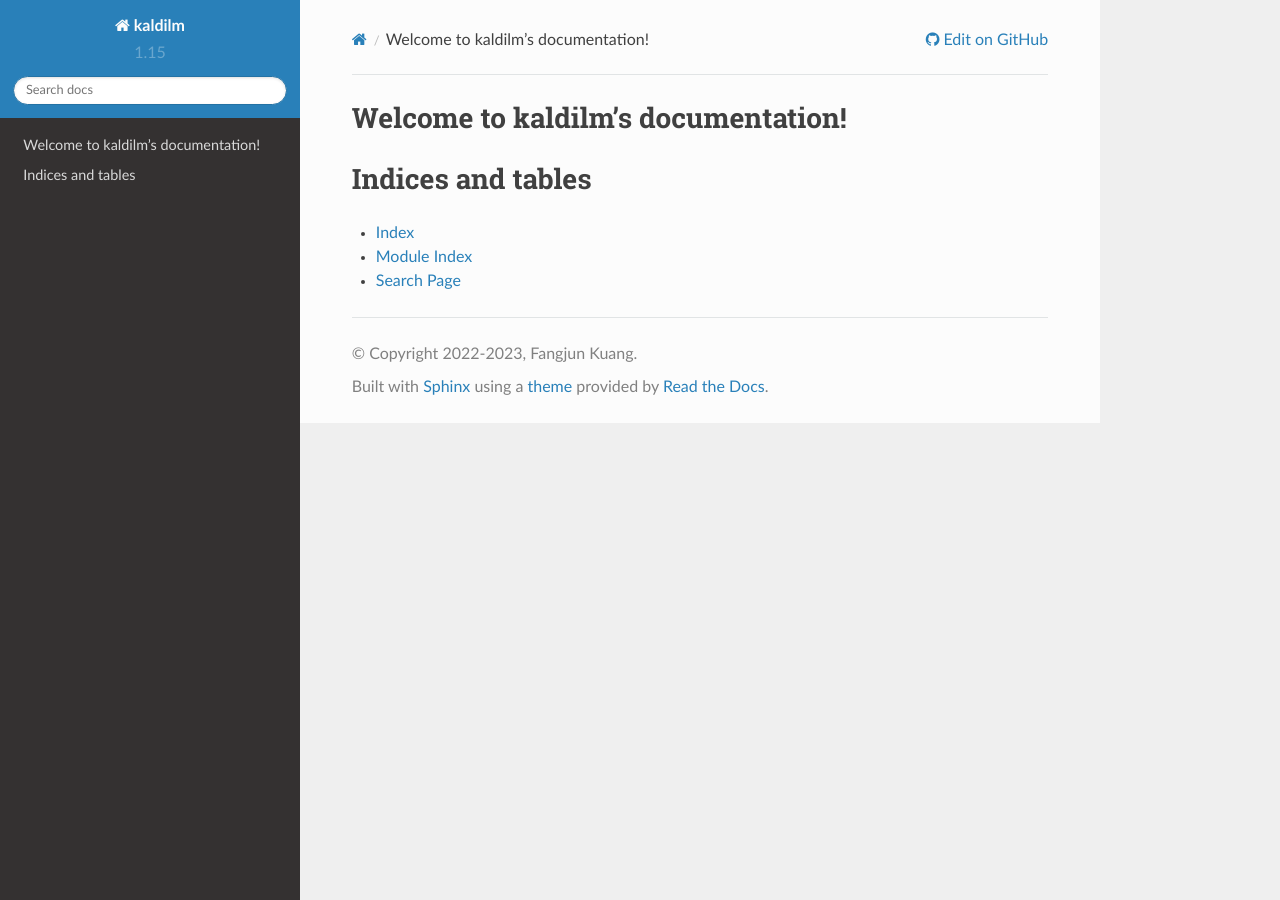
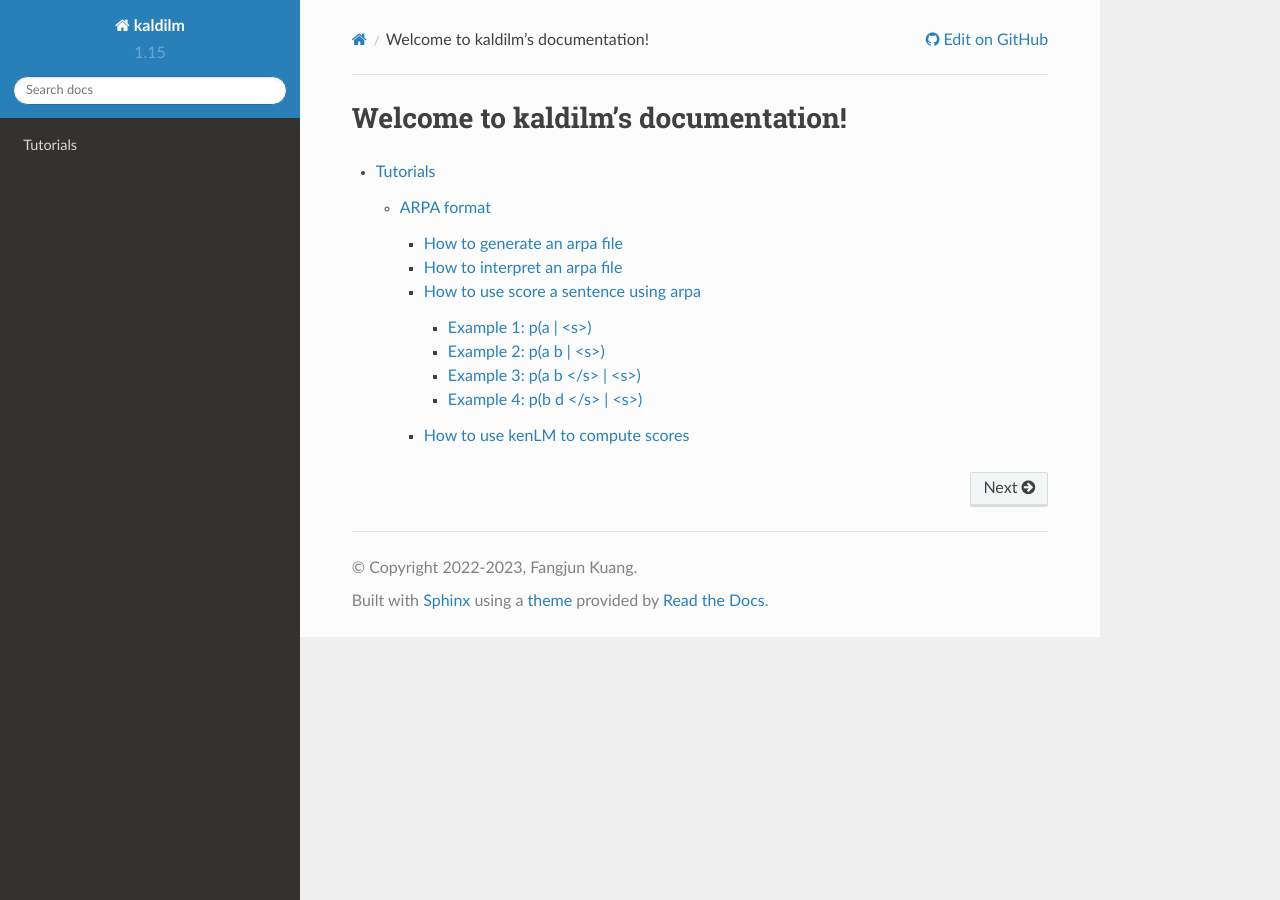
Before and after one commit to csukuangfj/kaldilm, a Sphinx documentation site: the page built from docs/source/index.rst, in a window 1280 px wide. Built offline with Sphinx 7.4.7 and the Read the Docs theme 2.0.0, drawn with Linux system fonts in a browser that asks for light colours; some of the changed lines change nothing that is shown.

Commit message:
Arpa format (#30)
* add tutorial about arpa format

* add missing files

* add arpa tutorial

```diff
--- a/docs/source/conf.py
+++ b/docs/source/conf.py
@@ -55,6 +55,7 @@ extensions = [
     "sphinx_rtd_theme",
     "sphinx_tabs.tabs",
     "sphinxcontrib.youtube",
+    "sphinx.ext.mathjax",
 ]
 
 # Add any paths that contain templates here, relative to this directory.
@@ -103,3 +104,7 @@ html_theme_options = {
 rst_epilog = """
 .. _Kaldi: https://github.com/kaldi-asr/kaldi
 """
+
+mathjax_path = (
+    "https://cdn.mathjax.org/mathjax/latest/MathJax.js?config=TeX-AMS-MML_HTMLorMML"
+)
--- a/docs/source/index.rst
+++ b/docs/source/index.rst
@@ -6,15 +6,8 @@
 Welcome to kaldilm's documentation!
 ===================================
 
+
 .. toctree::
-   :maxdepth: 2
-   :caption: Contents:
+   :maxdepth: 5
 
-
-
-Indices and tables
-==================
-
-* :ref:`genindex`
-* :ref:`modindex`
-* :ref:`search`
+   tutorials/index
--- /dev/null
+++ b/docs/source/tutorials/arpa-format.rst
@@ -0,0 +1,185 @@
+ARPA format
+===========
+
+How to generate an arpa file
+----------------------------
+
+Given the following text,
+
+.. code-block:: bash
+
+   a b c d e
+   d e f a
+   a b c d e f a
+
+
+we can convert it to a n-gram LM saved in `ARPA format <https://cmusphinx.github.io/wiki/arpaformat/>`_
+using the script `shared/make_kn_lm.py <https://github.com/k2-fsa/icefall/blob/master/icefall/shared/make_kn_lm.py>`_:
+
+.. code-block:: bash
+
+   cat > test.txt <<EOF
+   a b c d e
+   d e f a
+   a b c d e f a
+   EOF
+
+   wget https://raw.githubusercontent.com/k2-fsa/icefall/master/icefall/shared/make_kn_lm.py
+
+   python3 ./make_kn_lm.py -ngram-order 3 -text ./test.txt -lm test.arpa
+
+The content of ``test.arpa`` is given below:
+
+.. literalinclude:: ./code/test.arpa
+
+How to interpret an arpa file
+-----------------------------
+
+.. code-block:: bash
+
+  \data\
+  ngram 1=8
+  ngram 2=10
+  ngram 3=9
+
+An arpa file begins with the literal string ``\data\`` in the first line.
+The lines that follow it contain the number of entries for each order:
+
+  - ``ngram 1=8``: There are 8 entries for unigram
+  - ``ngram 2=10``: There are 10 entries for bigram
+  - ``ngram 3=9``: There are 9 entries for trigram. The highest order of this file
+    is 3.
+
+.. code-block:: bash
+
+  \1-grams:
+  -99.0000000	<s>	-0.8573325
+  -0.6989700	a	-0.7481880
+  -1.0000000	b	-0.8573325
+  -1.0000000	c	-0.8061800
+  -0.6989700	d	-1.1583625
+  -1.0000000	e	-0.7481880
+  -0.6989700	</s>
+  -1.0000000	f	-0.8061800
+
+``\1-grams:`` means the following entries belong to unigram.
+Each entry of unigram has 2 or 3 columns.
+
+  - Column 0: probability in :math:`\log_{10}`, i.e., :math:`\log_{10}(p)`
+  - Column 1: the word
+  - Column 2: back-off probability in :math:`\log_{10}`, If this column is absent, it is
+    :math:`\log_{10}(1) = 0` by default
+
+.. caution::
+
+   .. math::
+
+      \log(p) = \frac{\log_{10}(p)}{\log_{10}\mathrm{e}} = \log_{10}(p) \log(10) = \log_{10}(p) \times 2.302585092994046
+
+   .. math::
+
+      \log_{10}(p) = \frac{\log(p)}{\log(10)} = \frac{\log(p)}{2.302585092994046} = \log(p) \times 0.4342944819032518
+
+How to use score a sentence using arpa
+--------------------------------------
+
+Example 1: p(a | <s>)
+^^^^^^^^^^^^^^^^^^^^^
+
+  .. math::
+
+     \log_{10} \mathrm{p}(\mathrm{a}|\lt\!\mathrm{s}\!\gt) = -0.2041200
+
+We can read the value of :math:`\log_{10} \mathrm{p}(\mathrm{a}|\lt\!\mathrm{s}\!\gt)` directly
+from the arpa file.
+
+Example 2: p(a b | <s>)
+^^^^^^^^^^^^^^^^^^^^^^^
+
+.. math::
+
+   \log_{10} \mathrm{p}(\mathrm{a} \mathrm{b}|\lt\!\mathrm{s}\!\gt) &= \log_{10} \mathrm{p}(\mathrm{a}|\lt\!\mathrm{s}\!\gt) + \log_{10} \mathrm{p}(\mathrm{b}|\lt\!\mathrm{s}\!\gt \mathrm{a})\\
+    &= (-0.2041200) + (-0.0280287) \\
+    &= -0.23214869
+
+Example 3: p(a b </s> | <s>)
+^^^^^^^^^^^^^^^^^^^^^^^^^^^^
+
+.. math::
+
+   \log_{10} \mathrm{p}(\mathrm{a}\; \mathrm{b} \lt\!/\mathrm{s}\!\gt| \lt\!\mathrm{s}\!\gt) &= \log_{10} \mathrm{p}(\mathrm{a}|\lt\!\mathrm{s}\!\gt) + \log_{10} \mathrm{p}(\mathrm{b}|\lt\!\mathrm{s}\!\gt \mathrm{a}) + \log_{10}\mathrm{p}(\lt\!/\mathrm{s}\!\gt|\mathrm{a}\;\mathrm{b})\\
+    &= (-0.2041200) + (-0.0280287) + \log_{10}\mathrm{p}(\lt\!/\mathrm{s}\!\gt|\mathrm{a}\;\mathrm{b})\\
+    &= -0.23214869 + \log_{10}\mathrm{p}(\lt\!/\mathrm{s}\!\gt|\mathrm{a}\;\mathrm{b})\\
+    &= -0.23214869 + \log_{10}p_{\mathrm{backoff}}(\mathrm{a}\;\mathrm{b}) + \log_{10}\mathrm{p}(\lt\!/\mathrm{s}\!\gt|\mathrm{b})\\
+    &= -0.23214869 + (-0.3010300) + \log_{10}\mathrm{p}(\lt\!/\mathrm{s}\!\gt|\mathrm{b})\\
+    &= -0.53317869 + \log_{10}p_{\mathrm{backoff}}(\mathrm{b}) + \log_{10}\mathrm{p}(\lt\!/\mathrm{s}\!\gt)\\
+    &= -0.53317869 + (-0.8573325) + \log_{10}\mathrm{p}(\lt\!/\mathrm{s}\!\gt)\\
+    &= -1.39051119 + \log_{10}\mathrm{p}(\lt\!/\mathrm{s}\!\gt)\\
+    &= -1.39051119 + (-0.6989700) \\
+    &= -2.08948119 \\
+
+.. caution::
+
+   The arpa file does not contain ``a b </s>``, so when computing
+   :math:`\log_{10}\mathrm{p}(\lt\!/\mathrm{s}\!\gt|\mathrm{a}\;\mathrm{b})`, we use
+
+   .. math::
+
+      \log_{10}\mathrm{p}(\lt\!/\mathrm{s}\!\gt|\mathrm{a}\;\mathrm{b}) = \log_{10}p_{\mathrm{backoff}}(\mathrm{a}\;\mathrm{b}) + \log_{10}\mathrm{p}(\lt\!/\mathrm{s}\!\gt|\mathrm{b})
+
+   Similary, ``b </s>`` also does not exist in the arpa file, we use:
+
+   .. math::
+
+      \log_{10}\mathrm{p}(\lt\!/\mathrm{s}\!\gt|\mathrm{b}) = \log_{10}p_{\mathrm{backoff}}(\mathrm{b}) + \log_{10}\mathrm{p}(\lt\!/\mathrm{s}\!\gt)
+
+Example 4: p(b d </s> | <s>)
+^^^^^^^^^^^^^^^^^^^^^^^^^^^^
+
+.. math::
+
+   \log_{10} \mathrm{p}(\mathrm{b}\; \mathrm{d} \lt\!/\mathrm{s}\!\gt | \lt\!\mathrm{s}\!\gt) &= \log_{10} \mathrm{p}(\mathrm{b}|\lt\!\mathrm{s}\!\gt) + \log_{10} \mathrm{p}(\mathrm{d}|\lt\!\mathrm{s}\!\gt \mathrm{b}) + \log_{10}\mathrm{p}(\lt\!/\mathrm{s}\!\gt|\mathrm{b}\;\mathrm{d})\\
+   &= \log_{10}p_{\mathrm{backoff}}(\mathrm{\lt\!\mathrm{s}\!\gt})  +\log_{10} \mathrm{p}(\mathrm{b}) + \log_{10} \mathrm{p}(\mathrm{d}|\lt\!\mathrm{s}\!\gt \mathrm{b}) + \log_{10}\mathrm{p}(\lt\!/\mathrm{s}\!\gt|\mathrm{b}\;\mathrm{d})\\
+   &= (-0.8573325) +  (-1.0000000) + \log_{10} \mathrm{p}(\mathrm{d}|\lt\!\mathrm{s}\!\gt \mathrm{b}) + \log_{10}\mathrm{p}(\lt\!/\mathrm{s}\!\gt|\mathrm{b}\;\mathrm{d})\\
+   &= (-0.8573325) +  (-1.0000000) + \log_{10}p_{\mathrm{backoff}}(\mathrm{\lt\!\mathrm{s}\!\gt\mathrm{b}}) + \log_{10} \mathrm{p}(\mathrm{d}|\mathrm{b}) + \log_{10}\mathrm{p}(\lt\!/\mathrm{s}\!\gt|\mathrm{b}\;\mathrm{d})\\
+   &= (-0.8573325) +  (-1.0000000) + 0 + \log_{10} \mathrm{p}(\mathrm{d}|\mathrm{b}) + \log_{10}\mathrm{p}(\lt\!/\mathrm{s}\!\gt|\mathrm{b}\;\mathrm{d})\\
+   &= (-0.8573325) +  (-1.0000000) + 0 + \log_{10}p_{\mathrm{backoff}}(\mathrm{b}) + \log_{10} \mathrm{p}(\mathrm{d}) + \log_{10}\mathrm{p}(\lt\!/\mathrm{s}\!\gt|\mathrm{b}\;\mathrm{d})\\
+   &= (-0.8573325) +  (-1.0000000) + 0 + (-0.8573325) + (-1.1583625) + \log_{10}\mathrm{p}(\lt\!/\mathrm{s}\!\gt|\mathrm{b}\;\mathrm{d})\\
+   &= -3.8730275 + \log_{10}\mathrm{p}(\lt\!/\mathrm{s}\!\gt|\mathrm{b}\;\mathrm{d})\\
+   &= -3.8730275 + \log_{10}p_{\mathrm{backoff}}(\mathrm{b}\;\mathrm{d}) +  \log_{10}\mathrm{p}(\lt\!/\mathrm{s}\!\gt|\mathrm{d})\\
+   &= -3.8730275 + 0 +  \log_{10}\mathrm{p}(\lt\!/\mathrm{s}\!\gt|\mathrm{d})\\
+   &= -3.8730275 + 0 + \log_{10}p_{\mathrm{backoff}}(\mathrm{d}) +  \log_{10}\mathrm{p}(\lt\!/\mathrm{s}\!\gt)\\
+   &= -3.8730275 + 0 + (-1.1583625) + (-0.6989700) \\
+   &= -5.7303600 \\
+
+.. caution::
+
+   There is no ``<s> b`` in the arpa file, so when computing
+   :math:`\log_{10} \mathrm{p}(\mathrm{b}|\lt\!\mathrm{s}\!\gt)`, we use
+
+      .. math::
+
+          \log_{10} \mathrm{p}(\mathrm{b}|\lt\!\mathrm{s}\!\gt) = \log_{10}p_{\mathrm{backoff}}(\mathrm{\lt\!\mathrm{s}\!\gt}) +  \log_{10} \mathrm{p}(\mathrm{b})
+
+   There is no ``<s> b d`` in the arpa file, so when computing
+   :math:`\log_{10} \mathrm{p}(\mathrm{b}|\lt\!\mathrm{s}\!\gt)`, we use
+
+      .. math::
+
+        \log_{10} \mathrm{p}(\mathrm{d}|\lt\!\mathrm{s}\!\gt \mathrm{b}) &= \log_{10}p_{\mathrm{backoff}}(\mathrm{\lt\!\mathrm{s}\!\gt\mathrm{b}})  + \log_{10} \mathrm{p}(\mathrm{d}|\mathrm{b})  \\
+                                                                         &= 0  + \log_{10} \mathrm{p}(\mathrm{d}|\mathrm{b})  \\
+                                                                         &= \log_{10}p_{\mathrm{backoff}}(\mathrm{b}) +\log_{10} \mathrm{p}(\mathrm{d}) \\
+
+How to use kenLM to compute scores
+----------------------------------
+
+First, let us install ``kenlm`` with the following command:
+
+.. code-block:: bash
+
+  pip install https://github.com/kpu/kenlm/archive/master.zip
+
+.. literalinclude:: ./code/test-kenlm.py
+   :language: python
+   :linenos:
+   :caption: ./code/test-kenlm.py
--- /dev/null
+++ b/docs/source/tutorials/code/test-kenlm.py
@@ -0,0 +1,122 @@
+#!/usr/bin/env python3
+
+import kenlm
+
+
+def test():
+    # Note: When we use p(x), we are actually referring to log10(p(x))
+    model = kenlm.LanguageModel("./test.arpa")
+    # model.score() return probability in log10()
+
+    # p("a") in log10
+    assert abs(model.score("a", bos=False, eos=False) - (-0.6989700)) < 1e-5
+
+    # p(a|<s>) in log10
+    assert abs(model.score("a", eos=False) - (-0.2041200)) < 1e-5
+
+    # p(a b | <s>)
+    # = p(a | <s>) + p(b | <s> a)
+    # = (-0.204120) + (-0.0280287)
+    # = -0.23214869
+    #  print(model.score("a b", eos=False, bos=True))
+    assert abs(model.score("a b", eos=False, bos=True) - (-0.23214869)) < 1e-5
+
+    # p(a b </s> | <s>)
+    # = p(a | <s>) + p(b | <s> a) + p(</s> | a b)
+    # = (-0.204120) + (-0.0280287) + backoff(a b) + p(</s> | b)
+    # = (-0.204120) + (-0.0280287) + backoff(a b) + p(</s> | b)
+    # = (-0.204120) + (-0.0280287) + (-0.3010300) + backoff(b) + p(</s>)
+    # = (-0.204120) + (-0.0280287) + (-0.3010300) + (-0.8573325) + (-0.6989700)
+    # = -2.0894812
+    #  print(model.score("a b", eos=True, bos=True))
+    assert abs(model.score("a b", eos=True, bos=True) - (-2.0894812)) < 1e-5
+    # Pay attention to the computation of p(</s> | a b)
+    # p(</s> | a b)
+    # = backoff (a b) + p (</s> | b)
+    # = backoff (a b) + backoff(b) + p(</s>)
+    #
+    # Also note that p(</s>) is 0
+
+    # p(b d </s> | <s>)
+    # = p(b | <s>) + p (d | <s> b) + p(</s> | b d)
+    # = backoff(<s>) + p(b) + p (d | <s> b) + p(</s> | b d)
+    # = backoff(<s>) + p(b) + backoff(<s> b) + p(d | b) + p(</s> | b d)
+    # = backoff(<s>) + p(b) + backoff(<s> b) + backoff(b) +  p(d) + p(</s> | b d)
+    # = backoff(<s>) + p(b) + backoff(<s> b) + backoff(b) +  p(d) + backoff(b d) + p(</s> | d)
+    # = backoff(<s>) + p(b) + backoff(<s> b) + backoff(b) +  p(d) + backoff(b d) + backoff(d) + p(</s>)
+    # = (-0.8573325) + (-1.0000000) +  0     + (-0.8573325) + (-0.6989700) + 0   + (-1.1583625) + (-0.6989700)
+    # = -5.2709675
+    #  print(model.score("b d", eos=True, bos=True))
+    assert abs(model.score("b d", eos=True, bos=True) - (-5.2709675)) < 1e-5
+    print(model.score("b d", eos=True, bos=True))
+    print(list(model.full_scores("b d", eos=True, bos=True)))
+    # Note:
+    # p(b | <s>) = backoff(<s>) + p(b)
+    #
+    # p(d | <s> b) = backoff(<s> b) + p (d | b)
+    # since backoff (<s> b) does not exist, so it is 0
+    #
+    # p(d | b) = backoff(b) + p(d)
+    #
+    # p (</s> | b d) = backoff(b d) + p(</s> | d)
+    #                = backoff(b d) + backoff(d) + p(</s>)
+
+
+def test_statefull():
+    model = kenlm.LanguageModel("./test.arpa")
+    s1 = kenlm.State()
+    s2 = kenlm.State()
+    model.BeginSentenceWrite(s1)
+    accum = model.BaseScore(s1, "a", s2)  # p(a | <s>)
+    #  print(accum)  # -0.2041200
+    assert abs(accum - model.score("a", bos=True, eos=False)) < 1e-5
+    accum += model.BaseScore(s2, "b", s1)  # p(a | <s>) +  p(b | <s> a)
+    #  print(accum)  # -0.23214869
+    assert abs(accum - model.score("a b", bos=True, eos=False)) < 1e-5
+
+    # reset
+    s1 = kenlm.State()
+    s2 = kenlm.State()
+    model.BeginSentenceWrite(s1)
+    accum = model.BaseScore(s1, "b", s2)  # p(b | <s>)
+    #  print(accum)  # -1.857332
+    assert abs(accum - model.score("b", bos=True, eos=False)) < 1e-5
+    # backoff(<s>) + p(b) = -0.8573325 + (-1) = -1.8573325
+    accum += model.BaseScore(s2, "c", s1)  # p(b | <s>) + p(c | b)
+    #  print(accum)  # -1.91532436
+    # p(b | <s>) + p(c | b) = -1.8573325 + (-0.0579919) = -1.9153244
+    assert abs(accum - model.score("b c", bos=True, eos=False)) < 1e-5
+
+    accum += model.BaseScore(s1, "d", s2)  # p(b | <s>) + p(c | b) + p(d | b c)
+    #  print(accum)
+    # p(b | <s>) + p(c | b) + p(d | b c) = -1.9153244 + (-0.0280287) = -1.9433531
+    assert abs(accum - model.score("b c d", bos=True, eos=False)) < 1e-5
+
+    # now for oov
+    # reset
+    s1 = kenlm.State()
+    s2 = kenlm.State()
+    model.BeginSentenceWrite(s1)
+    accum = model.BaseScore(s1, "g", s2)  # p(g | <s>)
+    # p(g | <s>) = backoff(<s>) + p(<unk>) = -0.8573325 + (-100) = -100.8573325
+    print(accum)  # -100.8573325
+    for i in ["a", "b", "c", "d", "e", "f", "</s>"]:
+        assert (
+            abs(model.BaseScore(s2, i, s1) - model.score(i, bos=False, eos=False))
+            < 1e-5
+        )
+    #  print(model.BaseScore(s2, "kk", s1)) # -100
+    accum += model.BaseScore(s2, "a", s1)  # p(g | <s>) + p(a)
+    print(accum)
+    assert abs(accum - model.score("g a", bos=True, eos=False)) < 1e-5
+    accum += model.BaseScore(s1, "b", s2)  # p(g | <s>) + p(a) + p(b|a)
+    print(accum)
+
+
+def main():
+    test()
+    test_statefull()
+
+
+if __name__ == "__main__":
+    main()
--- /dev/null
+++ b/docs/source/tutorials/index.rst
@@ -0,0 +1,8 @@
+Tutorials
+=========
+
+.. toctree::
+   :maxdepth: 2
+   :caption: Contents
+
+   arpa-format
```
Also changed, not shown: 1 other file.
